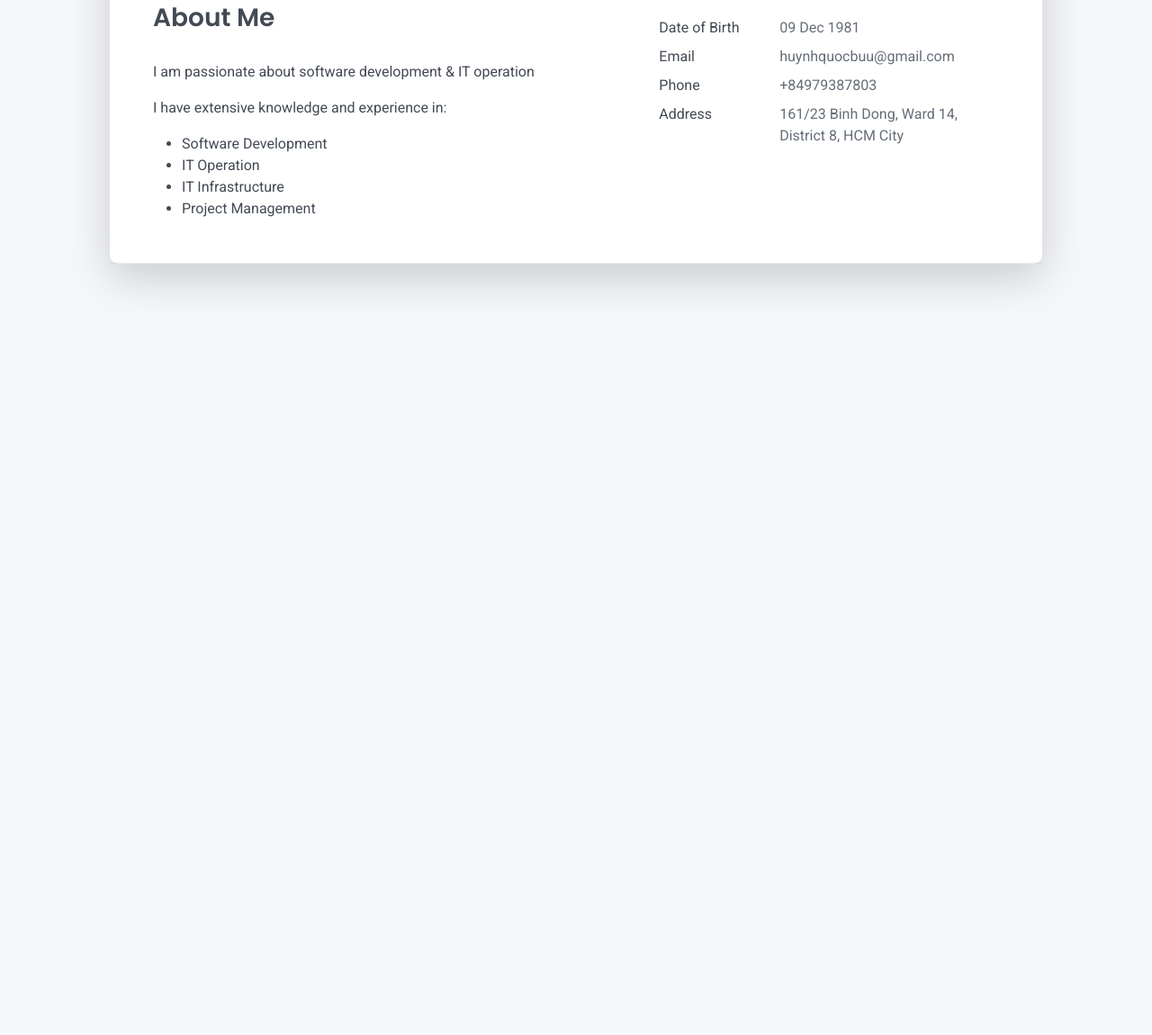
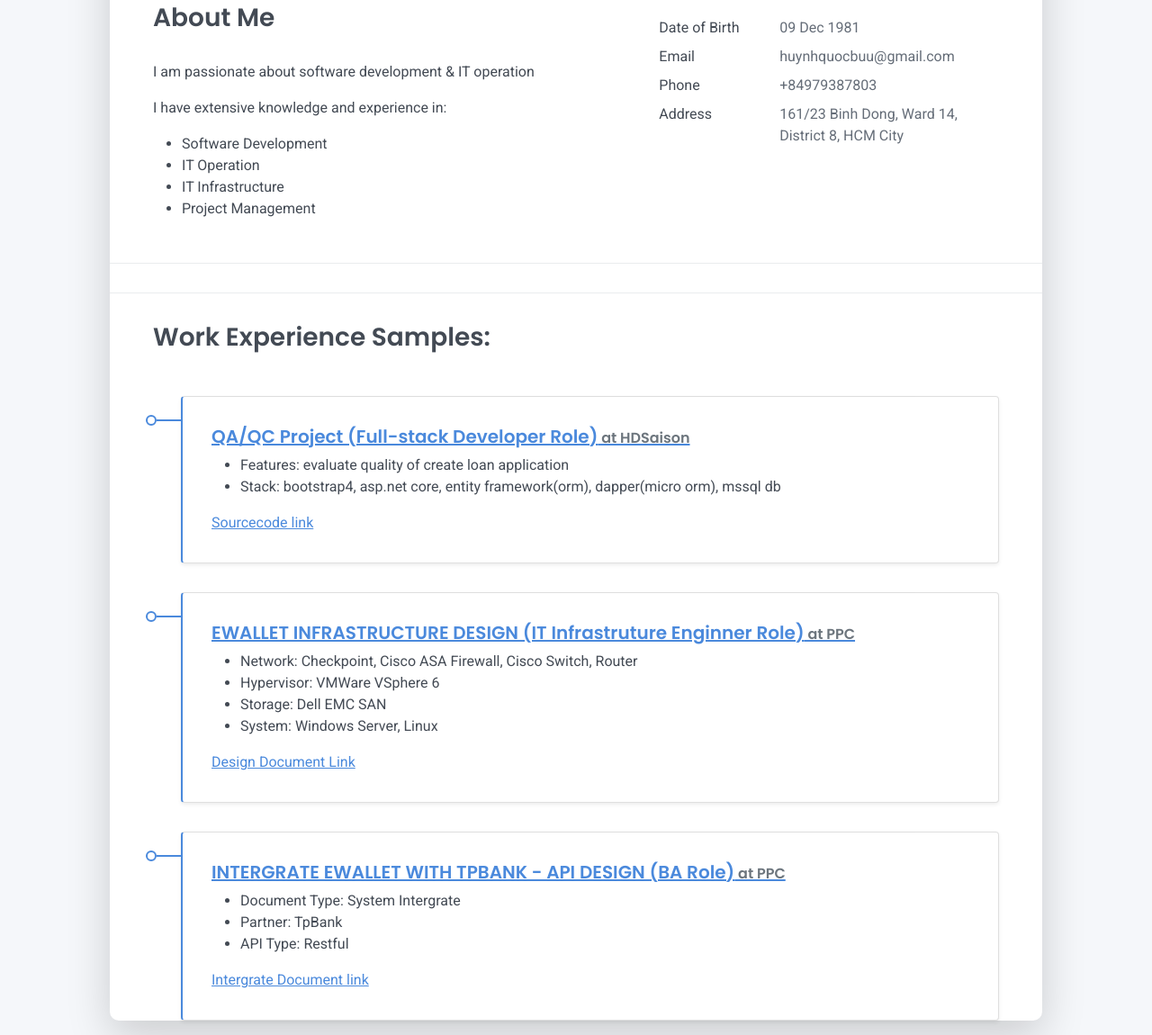
Before and after one commit to huynhquocbuu/resume, a plain HTML site: page index.html in a window 1280 px wide. Shown: the part 422-1572 px from the top of the page at 90% size. Before the commit the page ends 800 px from the top, so only its background shows below. Drawn offline with Linux system fonts and the light colour scheme.

Commit message:
Update index.html

```diff
--- a/index.html
+++ b/index.html
@@ -111,7 +111,52 @@
 
   <hr class="d-print-none"/>
 
+  <hr class="d-print-none"/>
+  <div class="work-experience-section px-3 px-lg-4">
+    <h2 class="h3 mb-4">Work Experience Samples: </h2>
+    <div class="timeline-card timeline-card-primary card shadow-sm">
+        <div class="card-body">
+          <a href="https://dev.azure.com/hdsaison/_git/QATool" target="_blank"><div class="h5 mb-1">QA/QC Project (Full-stack Developer Role)<span class="text-muted h6"> at HDSaison</span></div></a>
+          <ul>
+			<li>Features: evaluate quality of create loan application</li>
+			<li>Stack: bootstrap4, asp.net core, entity framework(orm), dapper(micro orm), mssql db</li>
 
+		  </ul>
+		  <a href="https://dev.azure.com/hdsaison/_git/QATool" target="_blank">Sourcecode link</a>
+
+        </div>
+      </div>
+
+	  <div class="timeline-card timeline-card-primary card shadow-sm">
+      <div class="card-body">
+          <a href="PPC-EWALLET INFRA-DESIGN 1.1.pdf" target="_blank"><div class="h5 mb-1">EWALLET INFRASTRUCTURE DESIGN (IT Infrastruture Enginner Role)<span class="text-muted h6"> at PPC</span></div></a>
+          <ul>
+			<li>Network: Checkpoint, Cisco ASA Firewall, Cisco Switch, Router</li>
+			<li>Hypervisor: VMWare VSphere 6</li>
+			<li>Storage: Dell EMC SAN</li>
+			<li>System: Windows Server, Linux</li>
+
+		  </ul>
+		  <a href="PPC-EWALLET INFRA-DESIGN 1.1.pdf" target="_blank">Design Document Link</a>
+
+        </div>
+      </div>
+
+	  <div class="timeline-card timeline-card-primary card shadow-sm">
+        <div class="card-body">
+          <a href="Interface_API_MonPay_TPBank v1.2.xlsx" target="_blank"><div class="h5 mb-1">INTERGRATE EWALLET WITH TPBANK - API DESIGN (BA Role)<span class="text-muted h6"> at PPC</span></div></a>
+          <ul>
+			<li>Document Type: System Intergrate</li>
+			<li>Partner: TpBank</li>
+			<li>API Type: Restful</li>
+
+		  </ul>
+		  <a href="Interface_API_MonPay_TPBank v1.2.xlsx" target="_blank">Intergrate Document link</a>
+
+        </div>
+      </div>
+
+  </div>
 
     </div>
   </div>
```
